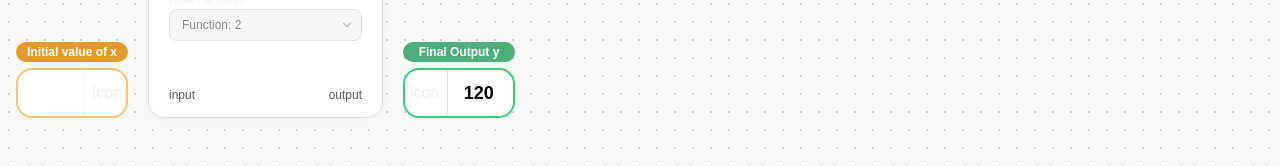
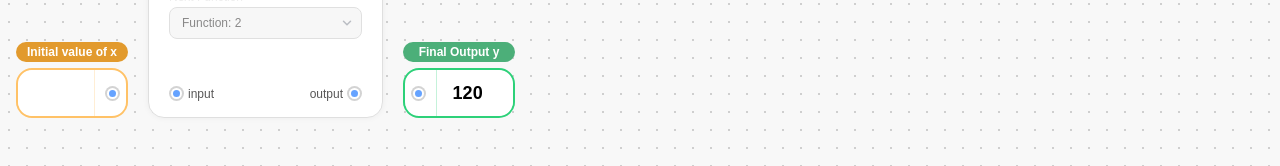
Before and after one commit to divyanshyadav20/function-chain-calculator-app-atlys, a Next.js app: page / in a window 1280 px wide. Shown: the part 149-315 px from the top of the page. Built offline with nearby package versions, Linux system fonts and the light colour scheme.

Commit message:
Added connector basic ui

```diff
--- a/app/globals.css
+++ b/app/globals.css
@@ -19,3 +19,11 @@ body {
   background: var(--background);
   font-family: Arial, Helvetica, sans-serif;
 }
+
+input[type="number"]::-webkit-inner-spin-button,
+input[type="number"]::-webkit-outer-spin-button {
+  -webkit-appearance: none;
+  -moz-appearance: none;
+  appearance: none;
+  margin: 0;
+}
--- a/app/page.tsx
+++ b/app/page.tsx
@@ -1,5 +1,6 @@
 import Badge from "@/components/badge";
 import Card from "@/components/card";
+import Connector from "@/components/connector";
 import Input from "@/components/input";
 import InputWithIcon from "@/components/input-with-icon";
 import Select from "@/components/select";
@@ -41,8 +42,14 @@ export default function Home() {
         </Card.Content>
 
         <Card.Footer className="flex justify-between items-center font-medium text-xs leading-3 text-gray-40">
-          <div>input</div>
-          <div>output</div>
+          <div className="flex items-center gap-1">
+            <Connector />
+            <p>input</p>
+          </div>
+          <div className="flex items-center gap-1">
+            <p>output</p>
+            <Connector />
+          </div>
         </Card.Footer>
       </Card>
 
--- /dev/null
+++ b/components/connector.tsx
@@ -0,0 +1,11 @@
+const Connector = () => {
+  return (
+    <div className="rounded-full h-[15px] w-[15px] bg-gray-20 flex justify-center items-center">
+      <div className="rounded-full h-[11px] w-[11px] bg-white flex justify-center items-center">
+        <div className="rounded-full h-[7px] w-[7px] bg-indigo-10"></div>
+      </div>
+    </div>
+  );
+};
+
+export default Connector;
--- a/components/input-with-icon.tsx
+++ b/components/input-with-icon.tsx
@@ -1,3 +1,5 @@
+import Connector from "./connector";
+
 type Props = {
   className?: string;
   variant?: "input" | "output";
@@ -16,17 +18,19 @@ const InputWithIcon = ({ className, variant = "input", value }: Props) => {
       }`}
     >
       <input
-        type="text"
+        type="number"
         value={value}
         disabled={isRowReversed}
-        className={`h-full text-black w-full  rounded-2xl disabled:bg-white text-lg font-bold leading-5 block pl-3 pr-1  appearance-none focus-visible:outline-none focus:ring-blue-500 focus:border-blue-500 ${className}`}
+        className={`h-full text-black w-full rounded-2xl disabled:bg-white text-lg font-bold leading-5 block pl-3 pr-1  appearance-none focus-visible:outline-none focus:ring-blue-500 focus:border-blue-500 ${className}`}
       />
       <div
         className={`w-px h-full mx-1 ${
           isRowReversed ? "bg-green-10" : "bg-mustard-50"
         }`}
       />
-      <div className="h-full flex justify-center items-center px-1">Icon</div>
+      <div className="h-full flex justify-center items-center px-1.5">
+        <Connector />
+      </div>
     </div>
   );
 };
--- a/tailwind.config.ts
+++ b/tailwind.config.ts
@@ -30,6 +30,9 @@ export default {
           20: "#2DD179",
           30: "#4CAF79",
         },
+        indigo: {
+          10: "#66A3FF",
+        },
       },
     },
   },
```
